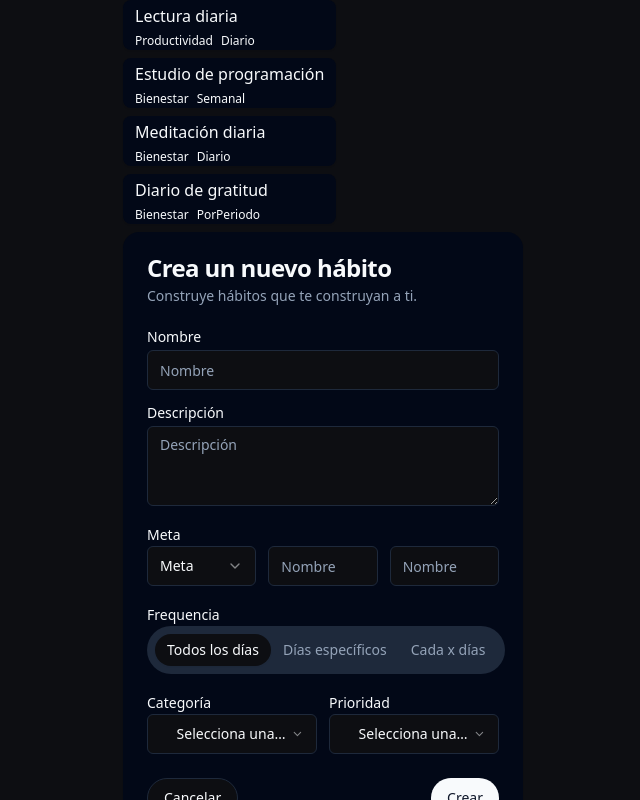
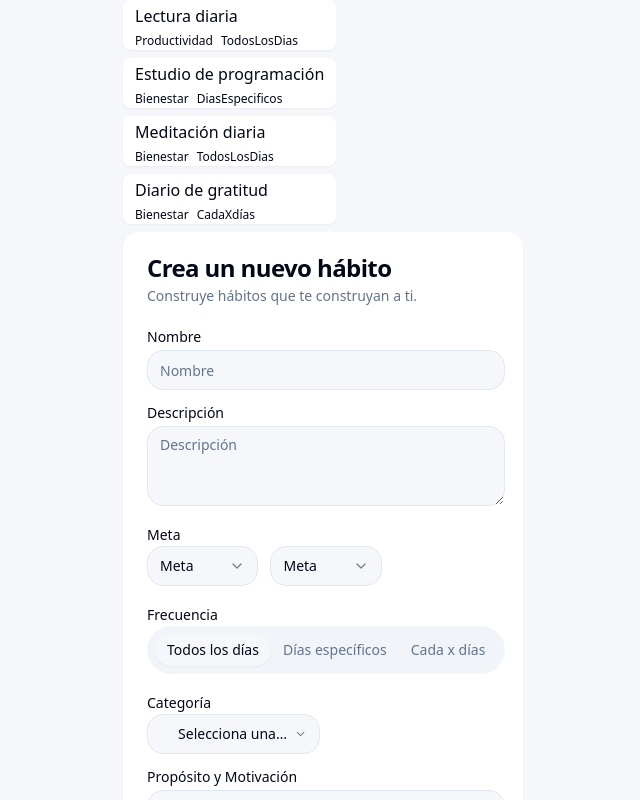
Before and after one commit to Davs07/habitsApp, a React (Vite) app: page /habitlist in a window 1280 px wide. Shown: the whole page, without its empty margins (317-957 px from the left). Built offline with nearby package versions, Linux system fonts and the light colour scheme.

Commit message:
Updated App.tsx, card.tsx, and index.css files with changes to CSS classes and variables.

```diff
--- a/package.json
+++ b/package.json
@@ -23,7 +23,9 @@
     "react-dom": "^18.2.0",
     "react-router-dom": "^6.23.1",
     "tailwind-merge": "^2.3.0",
-    "tailwindcss-animate": "^1.0.7"
+    "tailwindcss-animate": "^1.0.7",
+    "uuid": "^9.0.1",
+    "uuidv4": "^6.2.13"
   },
   "devDependencies": {
     "@types/node": "^20.12.12",
--- a/src/App.tsx
+++ b/src/App.tsx
@@ -6,7 +6,7 @@ import { HabitList } from "./layouts/HabitList";
 
 function App() {
   return (
-    <div className="h-screen overflow-hidden grid place-items-center bg-background dark ">
+    <div className="h-screen overflow-hidden grid place-items-center bg-background overflow-y-auto ">
       <Routes>
         <Route path="/" element={<HabitsPage />} />
         <Route path="/try" element={<Try />} />
--- a/src/api/Habits/Habits.ts
+++ b/src/api/Habits/Habits.ts
@@ -8,7 +8,7 @@ export const habits: Habit[] = [
     id: "2",
     name: "Lectura diaria",
     description: "Leer al menos 30 minutos cada día.",
-    frequency: { type: "Diario" },
+    frequency: { type: "TodosLosDias" },
     category: Category.Productividad,
     goal: { type: "Cronometro", meta: 30 },
     smartDescription: {
@@ -34,7 +34,7 @@ export const habits: Habit[] = [
     description:
       "Estudiar programación durante al menos 1 hora los lunes, miércoles y viernes.",
     frequency: {
-      type: "Semanal",
+      type: "DiasEspecificos",
       dias: [Day.Lunes, Day.Miercoles, Day.Viernes],
     },
     category: Category.Bienestar,
@@ -60,7 +60,7 @@ export const habits: Habit[] = [
     id: "4",
     name: "Meditación diaria",
     description: "Practicar meditación durante 15 minutos cada mañana.",
-    frequency: { type: "Diario" },
+    frequency: { type: "TodosLosDias" },
     category: Category.Bienestar,
     goal: { type: "Cronometro", meta: 15 },
     smartDescription: {
@@ -85,9 +85,8 @@ export const habits: Habit[] = [
     name: "Diario de gratitud",
     description: "Escribir tres cosas por las que estoy agradecido cada noche.",
     frequency: {
-      type: "PorPeriodo",
-      veces: 1,
-      periodo: "Mes",
+      type: "CadaXdías",
+      veces: 3,
     },
     category: Category.Bienestar,
     goal: {
--- a/src/api/habit-types.ts
+++ b/src/api/habit-types.ts
@@ -32,10 +32,8 @@ export interface SmartDescription {
 }
 
 export type Frequency =
-  | { type: "Diario" }
-  | { type: "Semanal"; dias: Day[] }
-  | { type: "Mensual"; dias: number[] }
-  | { type: "PorPeriodo"; veces: number; periodo: Periodo }
+  | { type: "TodosLosDias" }
+  | { type: "DiasEspecificos"; dias: Day[] }
   | { type: "CadaXdías"; veces: number };
 
 export type Periodo = "Semana" | "Mes" | "Año";
@@ -48,16 +46,11 @@ export type Goal =
 
 export function isValidFrequency(frequency: Frequency): boolean {
   switch (frequency.type) {
-    case "Diario":
+    case "TodosLosDias":
       return true;
-    case "Semanal":
+    case "DiasEspecificos":
       return frequency.dias.length > 0;
-    case "Mensual":
-      return (
-        frequency.dias.length > 0 &&
-        frequency.dias.every((day) => day >= 1 && day <= 31)
-      );
-    case "PorPeriodo":
+    case "CadaXdías":
       return frequency.veces > 0;
     default:
       return false;
--- a/src/api/habit-utils.ts
+++ b/src/api/habit-utils.ts
@@ -33,7 +33,7 @@ export function createHabit(data: Partial<Habit>): Habit {
 
 function validateFrequency(frequency?: Frequency): Frequency {
   if (!frequency) {
-    return { type: "Diario" };
+    return { type: "TodosLosDias" };
   }
 
   if (!isValidFrequency(frequency)) {
--- a/src/components/habits/habitForm.tsx
+++ b/src/components/habits/habitForm.tsx
@@ -17,11 +17,129 @@ import {
   SelectValue,
 } from "@/components/ui/select";
 import { Textarea } from "@/components/ui/textarea";
-import { Tabs, TabsList, TabsTrigger } from "@/components/ui/tabs";
-import { TabsContent } from "@radix-ui/react-tabs";
+import { Tabs, TabsList, TabsTrigger, TabsContent } from "@/components/ui/tabs";
 import { Checkbox } from "../ui/checkbox";
+import React, { useState } from "react";
+import {
+  Habit,
+  CompletedDay,
+  Frequency,
+  Goal,
+  SmartDescription,
+} from "@/api/habit-types";
+import { v4 as uuidv4 } from "uuid";
+import { Category, Day } from "@/api/shared-types";
 
-export const HabitForm = () => {
+interface HabitFormProps {
+  addHabit: (habit: Habit) => void;
+}
+
+export const HabitForm: React.FC<HabitFormProps> = ({ addHabit }) => {
+  const [name, setName] = useState("");
+  const [description, setDescription] = useState("");
+  const [goalType, setGoalType] = useState<Goal["type"]>("SiNo");
+  const [goalMeta, setGoalMeta] = useState<Goal["meta"]>(false);
+  const [frequencyType, setFrequencyType] =
+    useState<Frequency["type"]>("TodosLosDias");
+  const [specificDays, setSpecificDays] = useState<Day[]>([]);
+  const [intervalDays, setIntervalDays] = useState<number>(1);
+  const [category, setCategory] = useState<Category>(Category.Otro);
+  const [smartDescription, setSmartDescription] = useState<SmartDescription>({
+    purposeAndMotivation: "",
+    benefitsAndConsequences: "",
+    currentHabitsAndEnvironment: "",
+    capacityAndResources: "",
+    possibleObstaclesAndSolutions: "",
+  });
+  const [comments, setComments] = useState<string[]>([]);
+  const [completedDays, setCompletedDays] = useState<CompletedDay[]>([]);
+
+  const handleChange = (
+    e: React.ChangeEvent<HTMLInputElement | HTMLTextAreaElement>
+  ) => {
+    const { id, value } = e.target;
+    switch (id) {
+      case "name":
+        setName(value);
+        break;
+      case "description":
+        setDescription(value);
+        break;
+      case "goalMeta":
+        setGoalMeta(goalType === "Cantidad" ? Number(value) : Boolean(value));
+        break;
+      case "interval":
+        setIntervalDays(Number(value));
+        break;
+      case "purposeAndMotivation":
+      case "benefitsAndConsequences":
+      case "currentHabitsAndEnvironment":
+      case "capacityAndResources":
+      case "possibleObstaclesAndSolutions":
+        setSmartDescription((prev) => ({
+          ...prev,
+          [id]: value,
+        }));
+        break;
+      default:
+        break;
+    }
+  };
+
+  const handleCheckboxChange = (day: Day) => {
+    setSpecificDays((prevDays) =>
+      prevDays.includes(day)
+        ? prevDays.filter((d) => d !== day)
+        : [...prevDays, day]
+    );
+  };
+
+  const handleSubmit = (e: React.FormEvent) => {
+    e.preventDefault();
+    const newHabit: Habit = {
+      id: uuidv4(),
+      name,
+      description,
+      goal:
+        goalType === "SiNo"
+          ? { type: "SiNo", meta: goalMeta as boolean }
+          : goalType === "Cantidad"
+          ? { type: "Cantidad", meta: goalMeta as number }
+          : goalType === "Cronometro"
+          ? { type: "Cronometro", meta: goalMeta as number }
+          : { type: "Subitems", meta: goalMeta as string[] },
+      frequency:
+        frequencyType === "TodosLosDias"
+          ? { type: "TodosLosDias" }
+          : frequencyType === "DiasEspecificos"
+          ? { type: "DiasEspecificos", dias: specificDays }
+          : { type: "CadaXdías", veces: intervalDays },
+      category,
+      smartDescription,
+      comments,
+      completedDays,
+    };
+    addHabit(newHabit);
+    // Reset form
+    setName("");
+    setDescription("");
+    setGoalType("SiNo");
+    setGoalMeta(false);
+    setFrequencyType("TodosLosDias");
+    setSpecificDays([]);
+    setIntervalDays(1);
+    setCategory(Category.Otro);
+    setSmartDescription({
+      purposeAndMotivation: "",
+      benefitsAndConsequences: "",
+      currentHabitsAndEnvironment: "",
+      capacityAndResources: "",
+      possibleObstaclesAndSolutions: "",
+    });
+    setComments([]);
+    setCompletedDays([]);
+  };
+
   return (
     <Card className="w-[400px] rounded-2xl">
       <CardHeader>
@@ -31,126 +149,205 @@ export const HabitForm = () => {
         </CardDescription>
       </CardHeader>
       <CardContent>
-        <form>
+        <form onSubmit={handleSubmit}>
           <div className="grid w-full items-center gap-4">
             <div className="flex flex-col space-y-1.5">
               <Label htmlFor="name">Nombre</Label>
-              <Input id="name" placeholder="Nombre" />
+              <Input
+                id="name"
+                placeholder="Nombre"
+                className="rounded-2xl"
+                value={name}
+                onChange={handleChange}
+              />
             </div>
             <div className="flex flex-col space-y-1.5">
               <Label htmlFor="description">Descripción</Label>
-              <Textarea id="description" placeholder="Descripción" />
+              <Textarea
+                id="description"
+                placeholder="Descripción"
+                className="rounded-2xl"
+                value={description}
+                onChange={handleChange}
+              />
             </div>
             <div>
               <Label htmlFor="goal">Meta</Label>
               <div className="grid grid-cols-3 gap-3">
-                <Select>
-                  <SelectTrigger id="goal">
+                <Select
+                  onValueChange={(value) => setGoalType(value as Goal["type"])}>
+                  <SelectTrigger id="goal" className="rounded-2xl">
                     <SelectValue placeholder="Meta" />
                   </SelectTrigger>
-                  <SelectContent position="popper">
-                    <SelectItem value="next">Sí/No</SelectItem>
-                    <SelectItem value="sveltekit">Cantidad</SelectItem>
-                    <SelectItem value="astro">Cronómetro</SelectItem>
-                    <SelectItem value="nuxt">Subitems</SelectItem>
+                  <SelectContent position="popper" className="rounded-2xl">
+                    <SelectItem value="SiNo">Sí/No</SelectItem>
+                    <SelectItem value="Cantidad">Cantidad</SelectItem>
+                    <SelectItem value="Cronometro">Cronómetro</SelectItem>
+                    <SelectItem value="Subitems">Subitems</SelectItem>
                   </SelectContent>
                 </Select>
-                <Input id="goal" placeholder="Nombre" />
-                <Input id="goal" placeholder="Nombre" />
+                {goalType === "SiNo" && (
+                  <Select
+                    onValueChange={(value) => setGoalMeta(value === "true")}>
+                    <SelectTrigger className="rounded-2xl">
+                      <SelectValue placeholder="Meta" />
+                    </SelectTrigger>
+                    <SelectContent position="popper" className="rounded-2xl">
+                      <SelectItem value="true">Sí</SelectItem>
+                      <SelectItem value="false">No</SelectItem>
+                    </SelectContent>
+                  </Select>
+                )}
+                {(goalType === "Cantidad" || goalType === "Cronometro") && (
+                  <Input
+                    id="goalMeta"
+                    type="number"
+                    placeholder="Meta"
+                    className="rounded-2xl"
+                    value={goalMeta as number}
+                    onChange={handleChange}
+                  />
+                )}
+                {goalType === "Subitems" && (
+                  <Textarea
+                    id="goalMeta"
+                    placeholder="Subitems separados por comas"
+                    className="rounded-2xl"
+                    value={goalMeta.toString()}
+                    onChange={(e) => setGoalMeta(e.target.value.split(","))}
+                  />
+                )}
               </div>
             </div>
             <div>
-              <Label htmlFor="frequency">Frequencia</Label>
-              <div className="grid grid-cols-3 gap-3">
-                <Tabs defaultValue="diary" className="">
+              <Label htmlFor="frequency">Frecuencia</Label>
+              <Tabs
+                value={frequencyType}
+                onValueChange={(value: string) =>
+                  setFrequencyType(value as Frequency["type"])
+                }>
                 <TabsList>
-                    <TabsTrigger value="diary">Todos los días</TabsTrigger>
-                    <TabsTrigger value="especific">
+                  <TabsTrigger value="TodosLosDias">Todos los días</TabsTrigger>
+                  <TabsTrigger value="DiasEspecificos">
                     Días específicos
                   </TabsTrigger>
-                    <TabsTrigger value="interval">Cada x días</TabsTrigger>
+                  <TabsTrigger value="CadaXdías">Cada x días</TabsTrigger>
                 </TabsList>
-
-                  <TabsContent value="especific" className="w-max">
-                    <div className="grid w-full grid-cols-3 space-x-4">
-                      <div className="flex items-center space-x-2">
-                        <Checkbox id="monday" />
-                        <Label htmlFor="monday">Lun</Label>
+                <TabsContent value="DiasEspecificos">
+                  <div className="grid grid-cols-3 gap-3">
+                    {Object.values(Day).map((day) => (
+                      <div key={day} className="flex items-center space-x-2">
+                        <Checkbox
+                          id={day}
+                          checked={specificDays.includes(day)}
+                          onCheckedChange={() => handleCheckboxChange(day)}
+                        />
+                        <Label htmlFor={day}>{day}</Label>
                       </div>
-                      <div className="flex items-center space-x-2">
-                        <Checkbox id="tuesday" />
-                        <Label htmlFor="tuesday">Mar</Label>
-                      </div>
-                      <div className="flex items-center space-x-2">
-                        <Checkbox id="wednesday" />
-                        <Label htmlFor="wednesday">Mié</Label>
-                      </div>
-                      <div className="flex items-center space-x-2">
-                        <Checkbox id="thursday" />
-                        <Label htmlFor="thursday">Jue</Label>
-                      </div>
-                      <div className="flex items-center space-x-2">
-                        <Checkbox id="friday" />
-                        <Label htmlFor="friday">Vie</Label>
-                      </div>
-                      <div className="flex items-center space-x-2">
-                        <Checkbox id="saturday" />
-                        <Label htmlFor="saturday">Sáb</Label>
-                      </div>
-                      <div className="flex items-center space-x-2">
-                        <Checkbox id="sunday" />
-                        <Label htmlFor="sunday">Dom</Label>
-                      </div>
+                    ))}
                   </div>
                 </TabsContent>
-
-                  <TabsContent value="interval">
-                    <Label>Intervalo de días</Label>
+                <TabsContent value="CadaXdías">
+                  <Label htmlFor="interval">Intervalo de días</Label>
                   <Input
                     type="number"
                     id="interval"
                     placeholder="Cada cuántos días"
+                    value={intervalDays}
+                    onChange={handleChange}
                   />
                 </TabsContent>
               </Tabs>
             </div>
-            </div>
             <div className="grid grid-cols-2 gap-3">
               <div>
                 <Label htmlFor="category">Categoría</Label>
-                <Select>
-                  <SelectTrigger id="category">
+                <Select
+                  onValueChange={(value) => setCategory(value as Category)}>
+                  <SelectTrigger id="category" className="rounded-2xl">
                     <SelectValue placeholder="Selecciona una categoría" />
                   </SelectTrigger>
                   <SelectContent position="popper">
-                    <SelectItem value="Salud">Salud</SelectItem>
-                    <SelectItem value="Educación">Educación</SelectItem>
-                    <SelectItem value="Productividad">Productividad</SelectItem>
-                    <SelectItem value="Otro">Otro</SelectItem>
+                    <SelectItem value={Category.Salud}>Salud</SelectItem>
+                    <SelectItem value={Category.Bienestar}>
+                      Bienestar
+                    </SelectItem>
+                    <SelectItem value={Category.Productividad}>
+                      Productividad
+                    </SelectItem>
+                    <SelectItem value={Category.Otro}>Otro</SelectItem>
                   </SelectContent>
                 </Select>
               </div>
-              <div>
-                <Label htmlFor="priority">Prioridad</Label>
-                <Select>
-                  <SelectTrigger id="priority">
-                    <SelectValue placeholder="Selecciona una categoría" />
-                  </SelectTrigger>
-                  <SelectContent position="popper">
-                    <SelectItem value="p1">P1</SelectItem>
-                    <SelectItem value="p2">P2</SelectItem>
-                    <SelectItem value="p3">P3</SelectItem>
-                    <SelectItem value="p4">P4</SelectItem>
-                  </SelectContent>
-                </Select>
             </div>
+            <div className="flex flex-col space-y-1.5">
+              <Label htmlFor="purposeAndMotivation">
+                Propósito y Motivación
+              </Label>
+              <Textarea
+                id="purposeAndMotivation"
+                placeholder="Propósito y Motivación"
+                className="rounded-2xl"
+                value={smartDescription.purposeAndMotivation}
+                onChange={handleChange}
+              />
+            </div>
+            <div className="flex flex-col space-y-1.5">
+              <Label htmlFor="benefitsAndConsequences">
+                Beneficios y Consecuencias
+              </Label>
+              <Textarea
+                id="benefitsAndConsequences"
+                placeholder="Beneficios y Consecuencias"
+                className="rounded-2xl"
+                value={smartDescription.benefitsAndConsequences}
+                onChange={handleChange}
+              />
+            </div>
+            <div className="flex flex-col space-y-1.5">
+              <Label htmlFor="currentHabitsAndEnvironment">
+                Hábitos Actuales y Entorno
+              </Label>
+              <Textarea
+                id="currentHabitsAndEnvironment"
+                placeholder="Hábitos Actuales y Entorno"
+                className="rounded-2xl"
+                value={smartDescription.currentHabitsAndEnvironment}
+                onChange={handleChange}
+              />
+            </div>
+            <div className="flex flex-col space-y-1.5">
+              <Label htmlFor="capacityAndResources">Capacidad y Recursos</Label>
+              <Textarea
+                id="capacityAndResources"
+                placeholder="Capacidad y Recursos"
+                className="rounded-2xl"
+                value={smartDescription.capacityAndResources}
+                onChange={handleChange}
+              />
+            </div>
+            <div className="flex flex-col space-y-1.5">
+              <Label htmlFor="possibleObstaclesAndSolutions">
+                Posibles Obstáculos y Soluciones
+              </Label>
+              <Textarea
+                id="possibleObstaclesAndSolutions"
+                placeholder="Posibles Obstáculos y Soluciones"
+                className="rounded-2xl"
+                value={smartDescription.possibleObstaclesAndSolutions}
+                onChange={handleChange}
+              />
             </div>
           </div>
         </form>
       </CardContent>
       <CardFooter className="flex justify-between">
-        <Button variant="outline">Cancelar</Button>
-        <Button>Crear</Button>
+        <Button variant="outline" type="button">
+          Cancelar
+        </Button>
+        <Button type="submit" onClick={handleSubmit}>
+          Crear
+        </Button>
       </CardFooter>
     </Card>
   );
--- a/src/layouts/HabitList.tsx
+++ b/src/layouts/HabitList.tsx
@@ -3,12 +3,17 @@ import { Card, CardContent, CardHeader } from "@/components/ui/card";
 import { HabitForm } from "@/components/habits/habitForm";
 
 import React from "react";
+import { Habit } from "@/api/habit-types";
 
-export const HabitList = () => {
-  const [habits, setHabits] = React.useState(initialHabits);
+export const HabitList: React.FC = () => {
+  const [habits, setHabits] = React.useState<Habit[]>(initialHabits);
+
+  const addHabit = (newHabit: Habit) => {
+    setHabits((prevHabits) => [...prevHabits, newHabit]);
+  };
 
   return (
-    <div className=" h-full w-max justify-start items-start gap-2 grid grid-cols-1">
+    <div className=" h-full w-max justify-start items-start gap-2 grid grid-cols-1 ">
       <div className=" h-max w-max justify-start items-start gap-2 grid grid-cols-1">
         {habits.map((habit) => (
           <Card className="space-y-0 ">
@@ -22,7 +27,7 @@ export const HabitList = () => {
           </Card>
         ))}
       </div>
-      <HabitForm />
+      <HabitForm addHabit={addHabit} />
     </div>
   );
 };
```
Also changed, not shown: 1 other file (tests, documents, lock files or other folders). Lines whose indentation alone changed are shown as unchanged.
